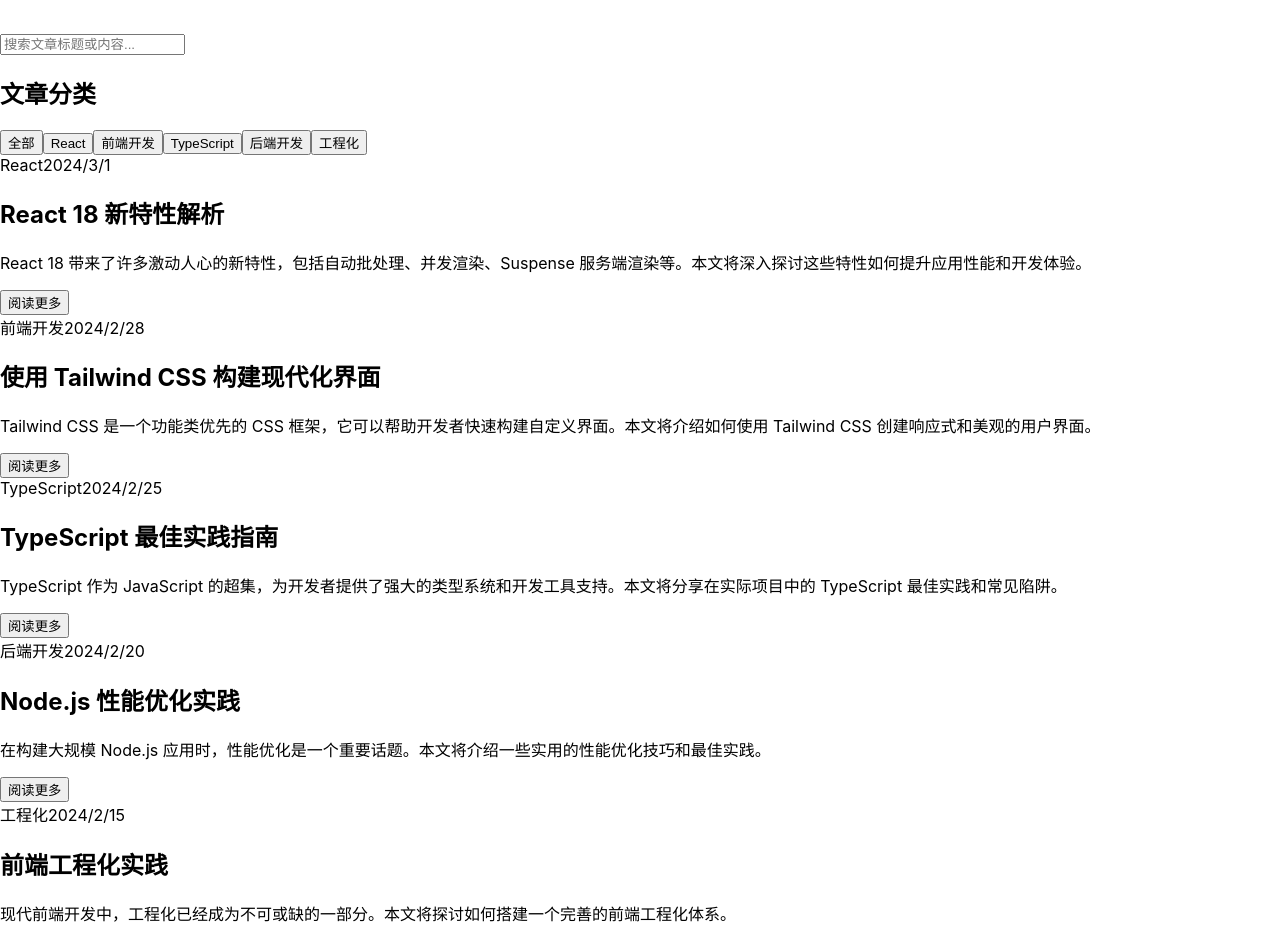
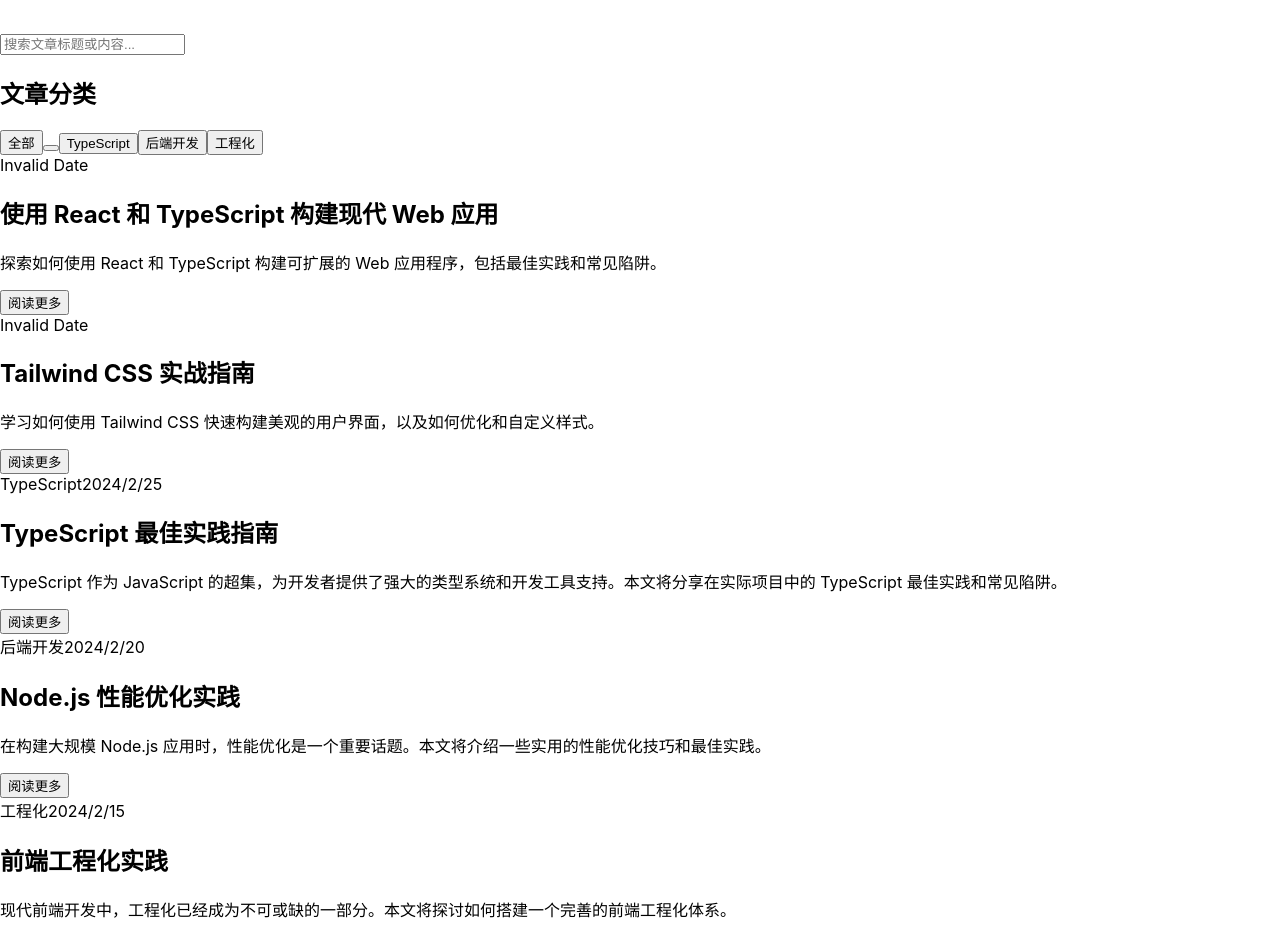
Before and after one commit to pika1ucky/myblog1, a React (Create React App) app: page / in a window 1280 px wide. Shown: the part 1380-2307 px from the top of the page. Built offline with nearby package versions, Linux system fonts and the light colour scheme.

Commit message:
fix: resolve ESLint errors for production build

```diff
--- a/src/components/ArticleDetail.tsx
+++ b/src/components/ArticleDetail.tsx
@@ -13,7 +13,7 @@
 SyntaxHighlighter.registerLanguage('jsx', jsx);
 
 const ArticleDetail: React.FC = () => {
-  const { slug } = useParams<{ slug: string }>();
+  const { articleId } = useParams();
   const navigate = useNavigate();
 
   // 模拟文章数据
--- a/src/components/HomePage.tsx
+++ b/src/components/HomePage.tsx
@@ -9,24 +9,20 @@
   const [searchKeyword, setSearchKeyword] = useState('');
 
   // 模拟文章数据
-  const articles: Article[] = [
+  const articles = useMemo(() => [
     {
-      id: 1,
-      title: "React 18 新特性解析",
-      summary: "React 18 带来了许多激动人心的新特性，包括自动批处理、并发渲染、Suspense 服务端渲染等。本文将深入探讨这些特性如何提升应用性能和开发体验。",
-      publishDate: "2024-03-01",
-      slug: "react-18-features",
-      content: "# React 18 新特性解析\n\n这里是完整的文章内容...",
-      category: "React"
+      id: '1',
+      title: '使用 React 和 TypeScript 构建现代 Web 应用',
+      summary: '探索如何使用 React 和 TypeScript 构建可扩展的 Web 应用程序，包括最佳实践和常见陷阱。',
+      date: '2024-02-15',
+      tags: ['React', 'TypeScript', 'Web Development']
     },
     {
-      id: 2,
-      title: "使用 Tailwind CSS 构建现代化界面",
-      summary: "Tailwind CSS 是一个功能类优先的 CSS 框架，它可以帮助开发者快速构建自定义界面。本文将介绍如何使用 Tailwind CSS 创建响应式和美观的用户界面。",
-      publishDate: "2024-02-28",
-      slug: "tailwind-css-guide",
-      content: "# 使用 Tailwind CSS 构建现代化界面\n\n这里是完整的文章内容...",
-      category: "前端开发"
+      id: '2',
+      title: 'Tailwind CSS 实战指南',
+      summary: '学习如何使用 Tailwind CSS 快速构建美观的用户界面，以及如何优化和自定义样式。',
+      date: '2024-02-14',
+      tags: ['CSS', 'Tailwind', 'Design']
     },
     {
       id: 3,
@@ -55,7 +51,7 @@
       content: "# 前端工程化实践\n\n这里是完整的文章内容...",
       category: "工程化"
     }
-  ];
+  ], []); // 空依赖数组，因为这是静态数据
 
   // 获取所有唯一的分类
   const categories = useMemo(() => {
--- a/src/components/SearchBar.tsx
+++ b/src/components/SearchBar.tsx
@@ -8,18 +8,14 @@
 const SearchBar: React.FC<SearchBarProps> = ({ onSearch }) => {
   const [searchTerm, setSearchTerm] = useState('');
 
-  // 使用debounce防止频繁搜索
-  const debouncedSearch = useCallback(
-    debounce((value: string) => {
-      onSearch(value);
-    }, 300),
-    [onSearch]
-  );
+  const handleSearch = useCallback((term: string) => {
+    onSearch(term);
+  }, [onSearch]);
 
-  const handleSearch = (e: React.ChangeEvent<HTMLInputElement>) => {
-    const value = e.target.value;
-    setSearchTerm(value);
-    debouncedSearch(value);
+  const handleChange = (e: React.ChangeEvent<HTMLInputElement>) => {
+    const newTerm = e.target.value;
+    setSearchTerm(newTerm);
+    handleSearch(newTerm);
   };
 
   return (
@@ -42,7 +38,7 @@
       <input
         type="text"
         value={searchTerm}
-        onChange={handleSearch}
+        onChange={handleChange}
         placeholder="搜索文章标题或内容..."
         className="w-full pl-10 pr-4 py-3 border border-gray-300 rounded-lg focus:outline-none focus:ring-2 focus:ring-blue-500 focus:border-transparent bg-white text-gray-900 placeholder-gray-500"
       />
```
